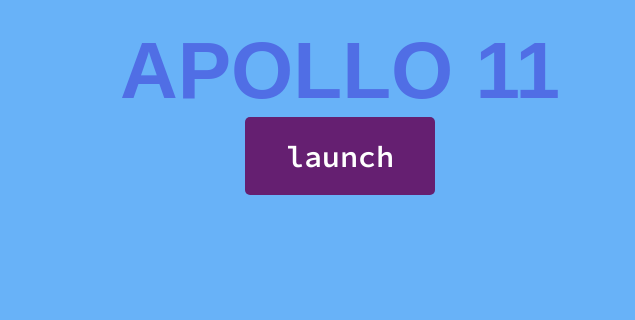
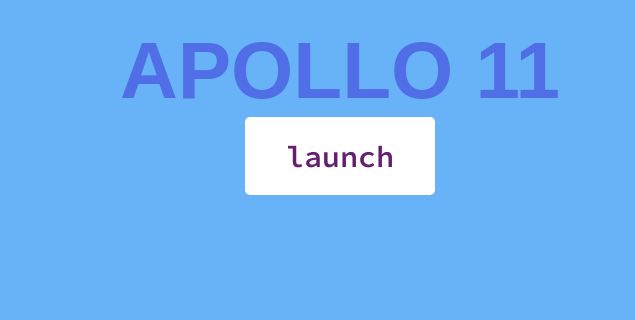
Before and after one commit to aurorastralis/apollo-11, a plain HTML site: page rocket.html in a window 1280 px wide. In both pictures the pointer is over the link "launch". Shown: the part 167-487 px from the top of the page, 0-635 px from the left. Drawn offline with Linux system fonts and the light colour scheme; a web font is replaced by a local one.

Commit message:
a e s t h e t i c

```diff
--- a/css/rocket.css
+++ b/css/rocket.css
@@ -70,6 +70,12 @@
 font-family:'Source Code Pro', monospace;
 text-transform: lowercase;
 font-size:30px;
+transition:0.5s;
+}
+
+a.button:hover {
+color:#651F71;
+background-color:#fff;
 }
 
 h1 {font-family: 'Coda Caption', sans-serif;
```
